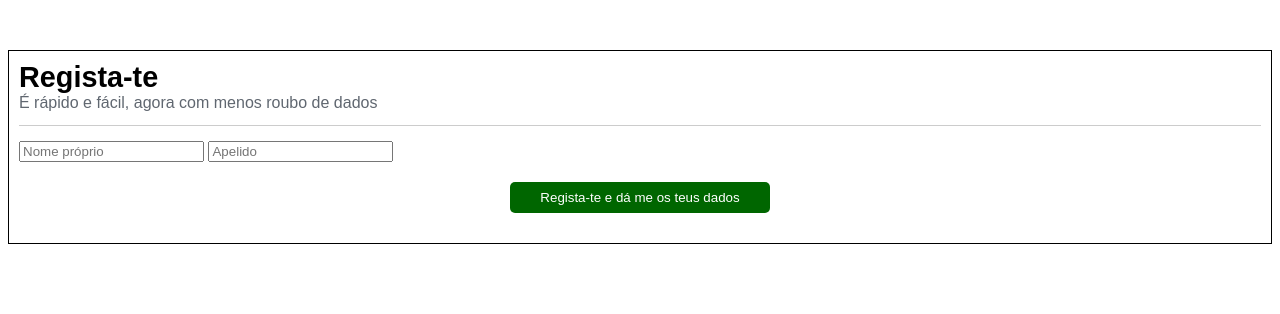
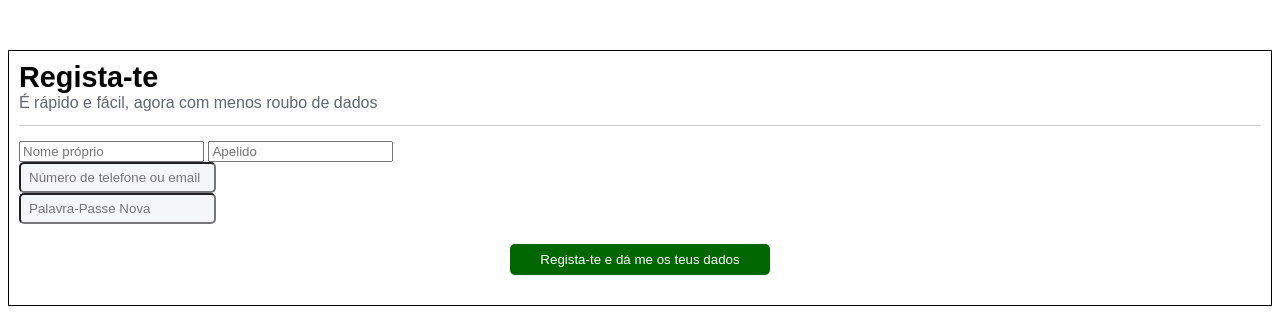
Before and after one commit to Student010000/Teste-de-Flag-Facebook-Form, a plain HTML site: page index.html in a window 1280 px wide. Drawn offline with Linux system fonts and the light colour scheme.

Commit message:
implementado campos de password e email + estilização

```diff
--- a/index.html
+++ b/index.html
@@ -14,7 +14,13 @@
 					<input type="text" name="first_name" placeholder="Nome próprio" aria-label="Nome Próprio" required>
 					<input type="text" name=last_name" placeholder="Apelido" aria-label="Apelido" required>
 				</div>
-				<div class="form-submit"">
+				<div class="large-input">
+					<input type="text" name="email_phone" placeholder ="Número de telefone ou email" aria-label="Número de telefone ou email" required>
+				</div>
+				<div class="large-input">
+					<input type="password" name="password" placeholder="Palavra-Passe Nova" aria-label="Palavra Passe" required>
+				</div>
+				<div class="form-submit">
 					<button type="submit" name="Send">Regista-te e dá me os teus dados</button>
 				</div>
 			</form>
--- a/style.css
+++ b/style.css
@@ -21,17 +21,33 @@ h2 {
 	color: #606770;
 }
 
-form{
+form {
 	border-top: 1px solid #CCC;
 	padding-top: 15px;
 }
 
-.form-submit{
+.double-input input {
+	with: 46.8%;
+}
+
+.large-input input {
+	with: 97%;
+}
+
+.double-input input, .large-input input {
+	padding: 6px 8px;
+	background-color: #f5f6f7;
+	border: 1px solid #ccd05;
+	border-radius: 5px;
+	margin-bottom 6px;
+}
+
+.form-submit {
 	margin: 20px 0;
 	text-align: center;
 }
 
-.form-submit button{
+.form-submit button {
 	background-color: #060;
 	color: #FFF;
 	padding: 8px 30px;
```
